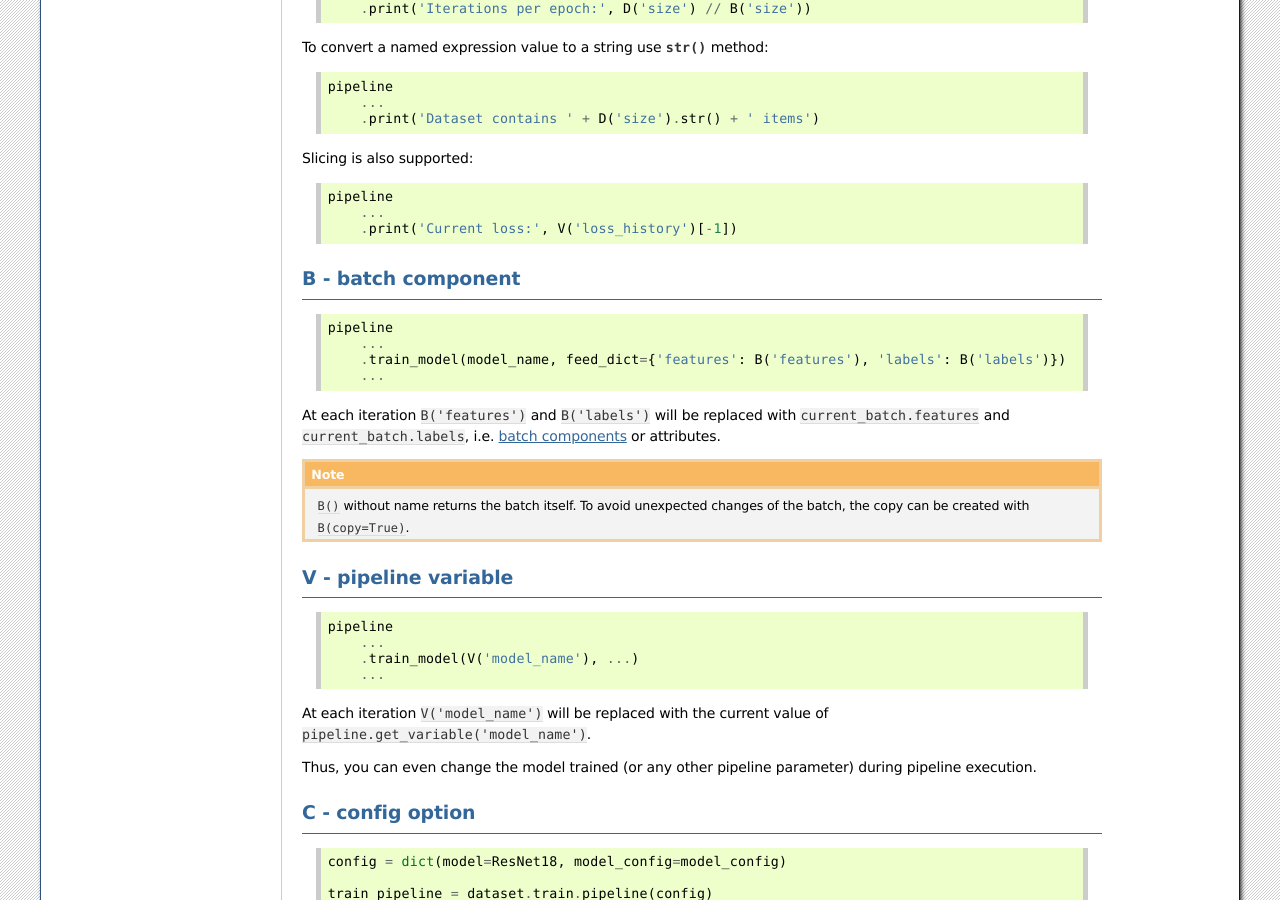
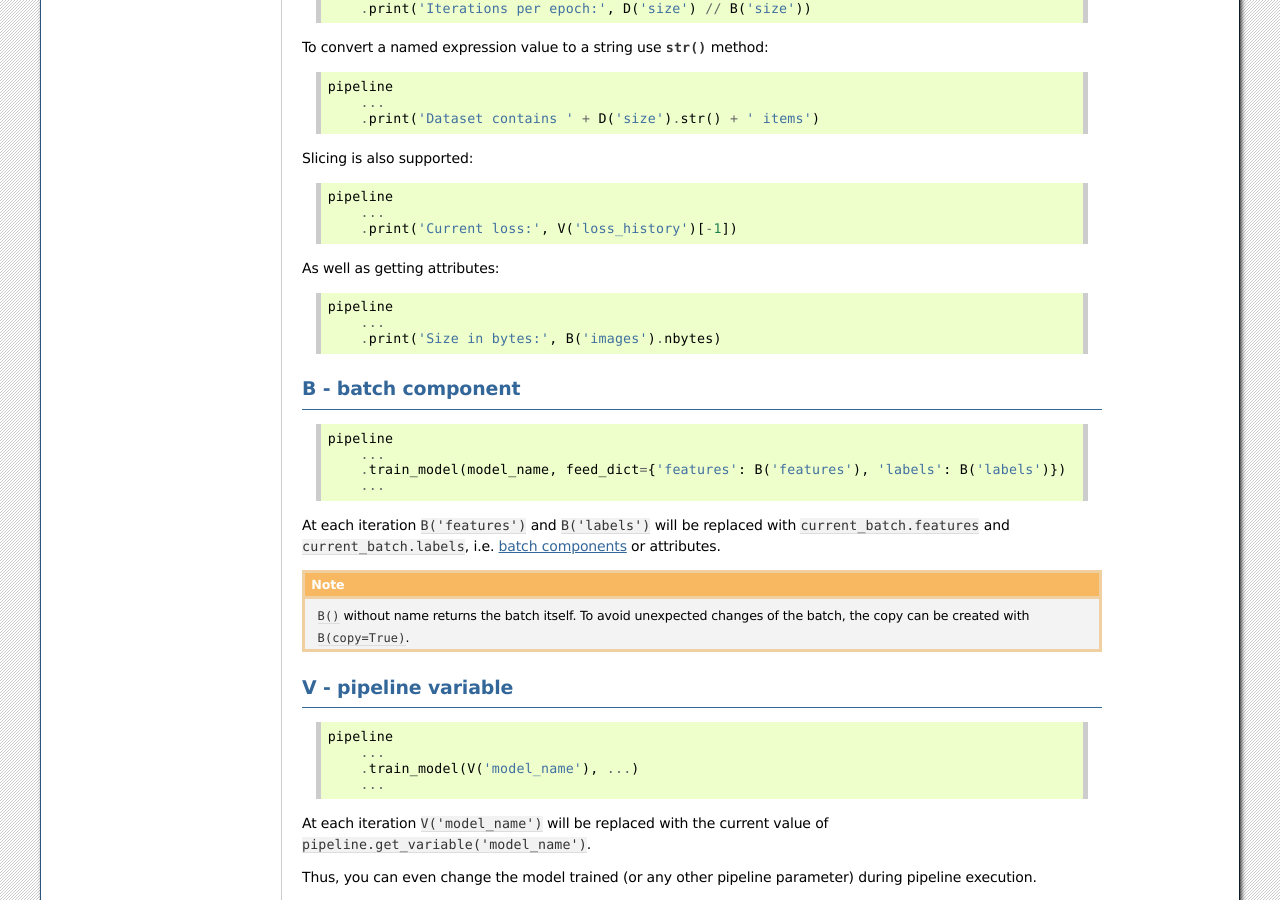
Before and after one commit to analysiscenter/batchflow, a Sphinx documentation site: the page built from docs/intro/named_expr.rst, in a window 1280 px wide and 900 px high, scrolled down 953 px. Built offline with Sphinx 7.4.7, drawn with Linux system fonts in a browser that asks for light colours; pages that are not in the unit, such as notebooks, are missing from menus.

Commit message:
Add getattr to named expr

```diff
--- a/docs/intro/named_expr.rst
+++ b/docs/intro/named_expr.rst
@@ -67,6 +67,12 @@ Slicing is also supported::
     pipeline
         ...
         .print('Current loss:', V('loss_history')[-1])
+
+As well as getting attributes::
+
+    pipeline
+        ...
+        .print('Size in bytes:', B('images').nbytes)
 
 
 
```
Also changed, not shown: 1 other file.
